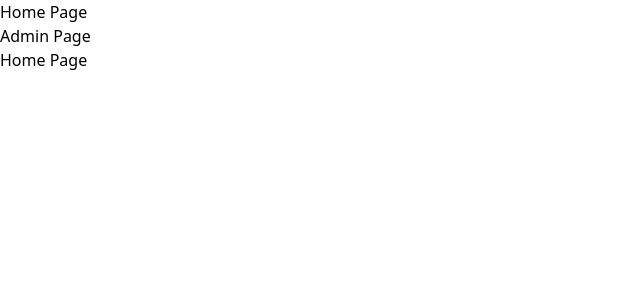
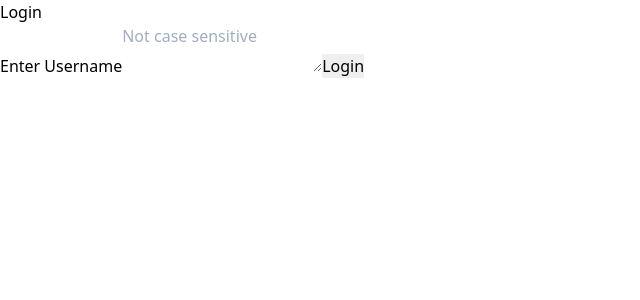
Before and after one commit to tarthurf/dnd-session-helper, a React (Create React App) app in the folder client/: page / in a window 1280 px wide. Shown: the top 300 px of the page, without its empty margins (0-640 px from the left). Built offline with nearby package versions, Linux system fonts and the light colour scheme.

Commit message:
Added socket.io

```diff
--- a/client/src/App.js
+++ b/client/src/App.js
@@ -1,8 +1,9 @@
-import React, { useState } from "react";
+import React, { useState, useEffect } from "react";
 import {
   BrowserRouter as Router,
   Link,
-  Route
+  Route,
+  useHistory
 } from "react-router-dom";
 import UserContext from "./utils/UserContext";
 import PrivateRoute from './PrivateRoute'
@@ -11,41 +12,72 @@ import Admin from './pages/Admin';
 import Login from "./pages/Login";
 import { AuthContext } from "./utils/AuthContext";
 import Signup from "./pages/Signup";
+import useForm from './utils/useForm';
+import API from './utils/API';
 
 const App = props => {
 
-  const [ verified, setVerifiedState ] = useState({verified: false})
+  const [ verified, setVerifiedState ] = useState(false)
 
-  const [activeUser, setActiveUser] = useState(
+  const [ activeUser, setActiveUser ] = useState(
     {
+      gm: false,
+      characters: [],
       _id: "",
-      username: "",
-      gm: false,
-      characters: []
+      username: ""
     }
   );
 
+  const userLogin = () => {
+    API.getUserByName(values.username)
+    .then(res => {
+      console.log(res.data[0]);
+      if (res.data[0].username) setActiveUser(res.data[0]);
+    }).then(() => {
+      if (activeUser.username !== "")
+      setVerifiedState(true);
+    })
+    .catch(error => console.log(error))
+  }
+
+  const { values, handleChange, handleSubmit } = useForm(
+    {username: ""},
+    userLogin
+  );
+
+  // useEffect(() => {
+  //   userLogin();
+  // },[activeUser])
+
   return(
-    <AuthContext.Provider value={verified}>
-    <UserContext.Provider value={activeUser}>
-      <Router>
-        <div>
-          <ul>
-            <li>
-              <Link to="/">Home Page</Link>
-            </li>
-            <li>
-              <Link to="/admin">Admin Page</Link>
-            </li>
-          </ul>
-        </div>
-        <Route exact path="/login" component={Login} />
-        <Route exact path="/signup" component={Signup} />
-        <PrivateRoute exact path="/" component={Home} />
-        <PrivateRoute path="/admin" component={Admin} />
-      </Router>
-    </UserContext.Provider>
-    </AuthContext.Provider>
+      <UserContext.Provider value={{ activeUser, setActiveUser }}>
+        {verified === false ?
+          <div>
+            <h1>Login</h1>
+            <form
+              onSubmit={handleSubmit}
+            >
+              <label>
+                Enter Username
+              </label>
+              <textarea
+                name="username"
+                placeholder="Not case sensitive"
+                onChange={handleChange}
+                value={values.username}
+                required
+              >
+              </textarea>
+              <input
+                type="submit"
+                value="Login"
+              />
+            </form>
+          </div>
+          :
+          <Home />
+        }
+      </UserContext.Provider>
   )
 
 }
--- a/client/src/pages/Home.js
+++ b/client/src/pages/Home.js
@@ -1,9 +1,16 @@
-import React from 'react';
+import React, { useContext } from 'react';
+import UserContext from '../utils/UserContext';
 
 const Home = props => {
+
+  const { _id, username, characters, gm } = useContext(UserContext);
+
   return(
     <div>
-      Home Page
+      Hello!
+      id: {_id}
+      username: {username}
+      gm: {gm}
     </div>
   )
 }
--- a/client/src/pages/Login.js
+++ b/client/src/pages/Login.js
@@ -1,61 +1,64 @@
-import React, { useContext } from 'react';
-import { Link } from 'react-router-dom';
+// import React, { useContext } from 'react';
+// import { Link } from 'react-router-dom';
 // import UserContext from '../utils/UserContext';
-import useForm from '../utils/useForm';
-import API from '../utils/API';
-import { AuthContext } from '../utils/AuthContext';
+// import useForm from '../utils/useForm';
+// import API from '../utils/API';
 
-const Login = () => {
+// const Login = props => {
 
-  const { verified } = useContext(AuthContext);
 
-  const userLogin = () => {
-    API.getUserByName(username)
-    .then(res => {
-      console.log(res.data[0].username);
-      if (res.data[0].username === username) {
-      }
-      console.log(verified)
-    })
-    .catch(error => console.log(error))
-  }
 
-  const { values, handleChange, handleSubmit } = useForm(
-    {
-      username: "",
-      gm: false
-    },
-    userLogin
-  );
+//   const userLogin = () => {
+//     API.getUserByName(username)
+//     .then(res => {
+//       console.log(res.data[0]);
+//       if (res.data[0].username === username) {
+//         console.log("YAY!");
+//         console.log(verified)
+//         setVerifiedState(true);
+//         setActiveUser(res.data[0]);
+//         console.log(activeUser);
+//         console.log(verified)
+//       }
+//     })
+//     .catch(error => console.log(error))
+//   }
 
-  const username = values.username;
+//   const { values, handleChange, handleSubmit } = useForm(
+//     {
+//       username: "",
+//       gm: false
+//     },
+//     userLogin
+//   );
 
-  return(
-    <div>
-    {console.log(verified)}
-      <h1>Login</h1>
-      <form
-        onSubmit={handleSubmit}
-      >
-        <label>
-          Enter Username
-        </label>
-        <textarea
-          name="username"
-          placeholder="Not case sensitive"
-          onChange={handleChange}
-          value={values.username}
-          required
-        >
-        </textarea>
-        <input
-          type="submit"
-          value="Login"
-        />
-      </form>
-      <Link to="/Signup">Create New User</Link>
-    </div>
-  )
-}
+//   const username = values.username;
 
-export default Login;
+//   return(
+//     <div>
+//       <h1>Login</h1>
+//       <form
+//         onSubmit={handleSubmit}
+//       >
+//         <label>
+//           Enter Username
+//         </label>
+//         <textarea
+//           name="username"
+//           placeholder="Not case sensitive"
+//           onChange={handleChange}
+//           value={values.username}
+//           required
+//         >
+//         </textarea>
+//         <input
+//           type="submit"
+//           value="Login"
+//         />
+//       </form>
+//       <Link to="/Signup">Create New User</Link>
+//     </div>
+//   )
+// }
+
+// export default Login;
--- a/client/src/utils/AuthContext.js
+++ b/client/src/utils/AuthContext.js
@@ -1,6 +1,6 @@
 import { createContext, useContext } from "react";
 
-export const AuthContext = createContext();
+export const AuthContext = createContext(null);
 
 export const useAuth = () => {
   return useContext(AuthContext);
--- a/package.json
+++ b/package.json
@@ -26,6 +26,7 @@
     "if-env": "^1.0.4",
     "mongoose": "^5.10.0",
     "postcss-cli": "^7.1.1",
+    "socket.io": "^2.3.0",
     "tailwindcss": "^1.7.5"
   }
 }
```
Also changed, not shown: 2 other files (tests, documents, lock files or other folders).
